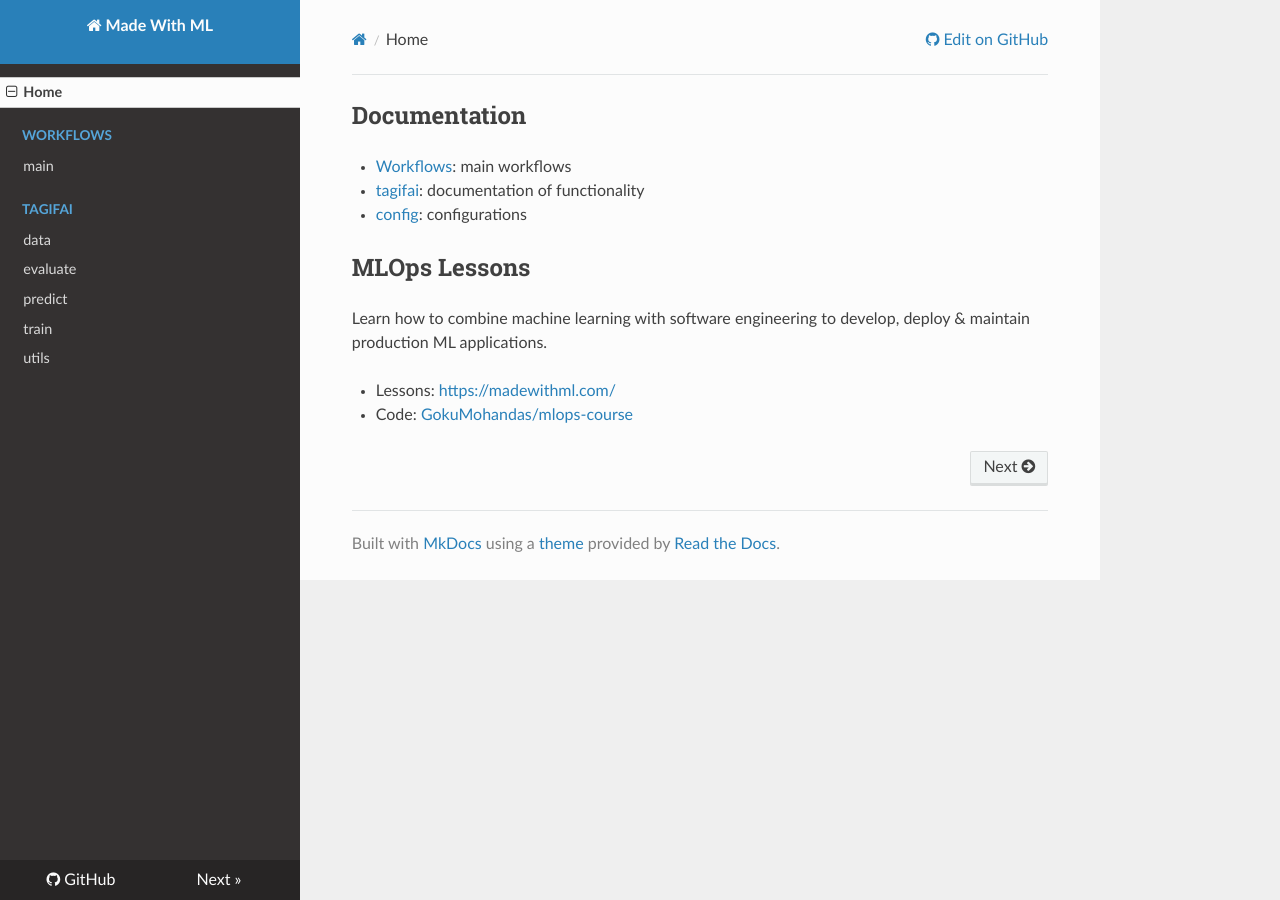
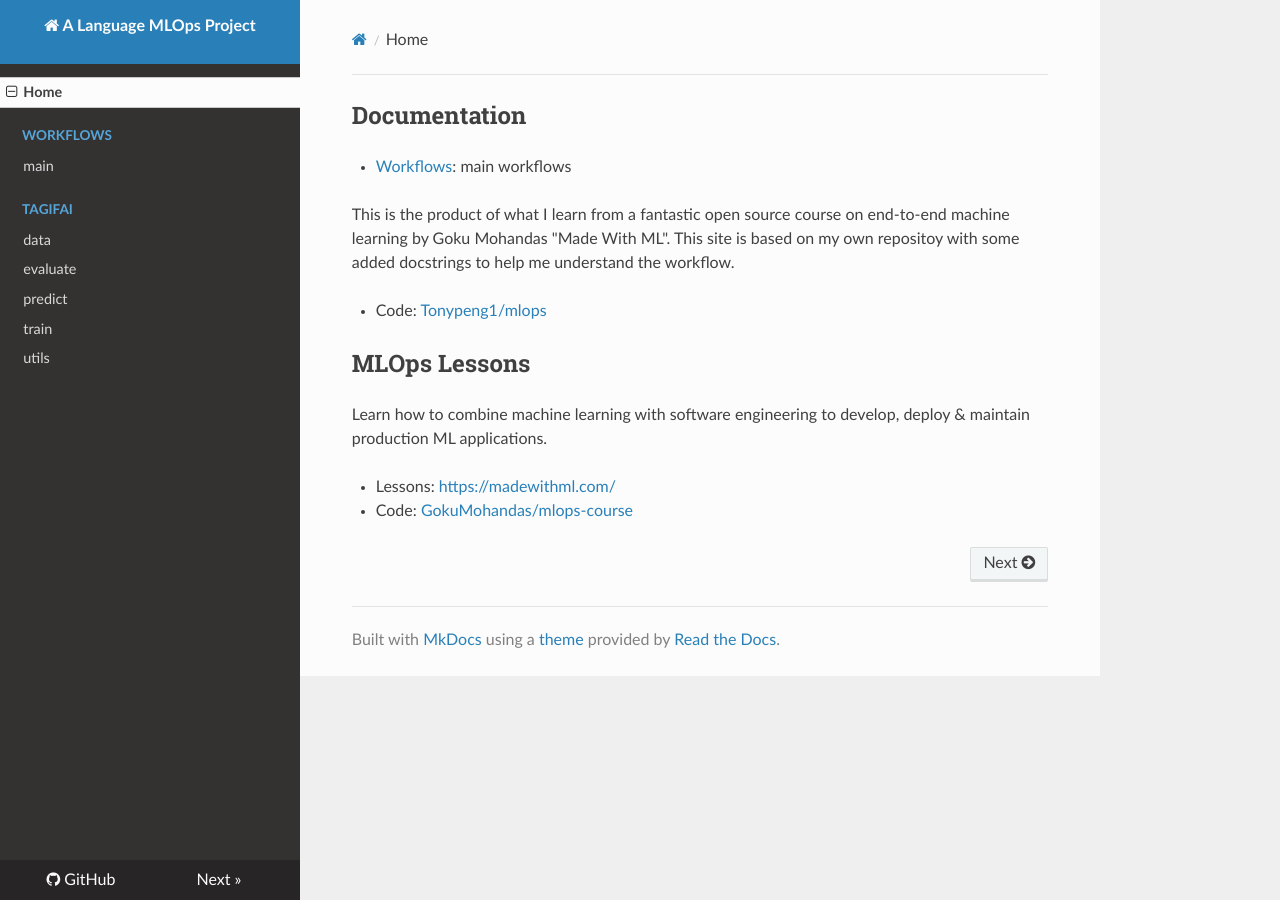
Before and after one commit to tonypeng1/mlops, an MkDocs documentation site: the page built from docs/index.md, in a window 1280 px wide. Built offline with MkDocs 1.6.1, drawn with Linux system fonts in a browser that asks for light colours; nearby versions of some CDN libraries.

Commit message:
Change mkdocs index and yml files.

```diff
--- a/docs/index.md
+++ b/docs/index.md
@@ -1,8 +1,13 @@
 ## Documentation
 
 - [Workflows](tagifai/main.md): main workflows
-- [tagifai](tagifai/data.md): documentation of functionality
-- [config](config/config.md): configurations
+<!-- - [tagifai](tagifai/data.md): documentation of functionality -->
+<!-- - [config](config/config.md): configurations -->
+
+This is the product of what I learn from a fantastic open source course on end-to-end
+machine learning by Goku Mohandas "Made With ML". This site is based on my own repositoy with some added docstrings to help me understand the workflow.
+
+- Code: [Tonypeng1/mlops](https://github.com/tonypeng1/mlops)
 
 ## MLOps Lessons
 
--- a/mkdocs.yml
+++ b/mkdocs.yml
@@ -1,7 +1,8 @@
 # mkdocs.yml
-site_name: Made With ML
+site_name: A Language MLOps Project
 site_url: https://madewithml.com/
-repo_url: https://github.com/GokuMohandas/mlops-course/
+repo_url: https://github.com/tonypeng1/mlops
+edit_uri: ""  # remove "Edit from GitHub"
 nav:
   - Home: index.md
   - workflows:
```
